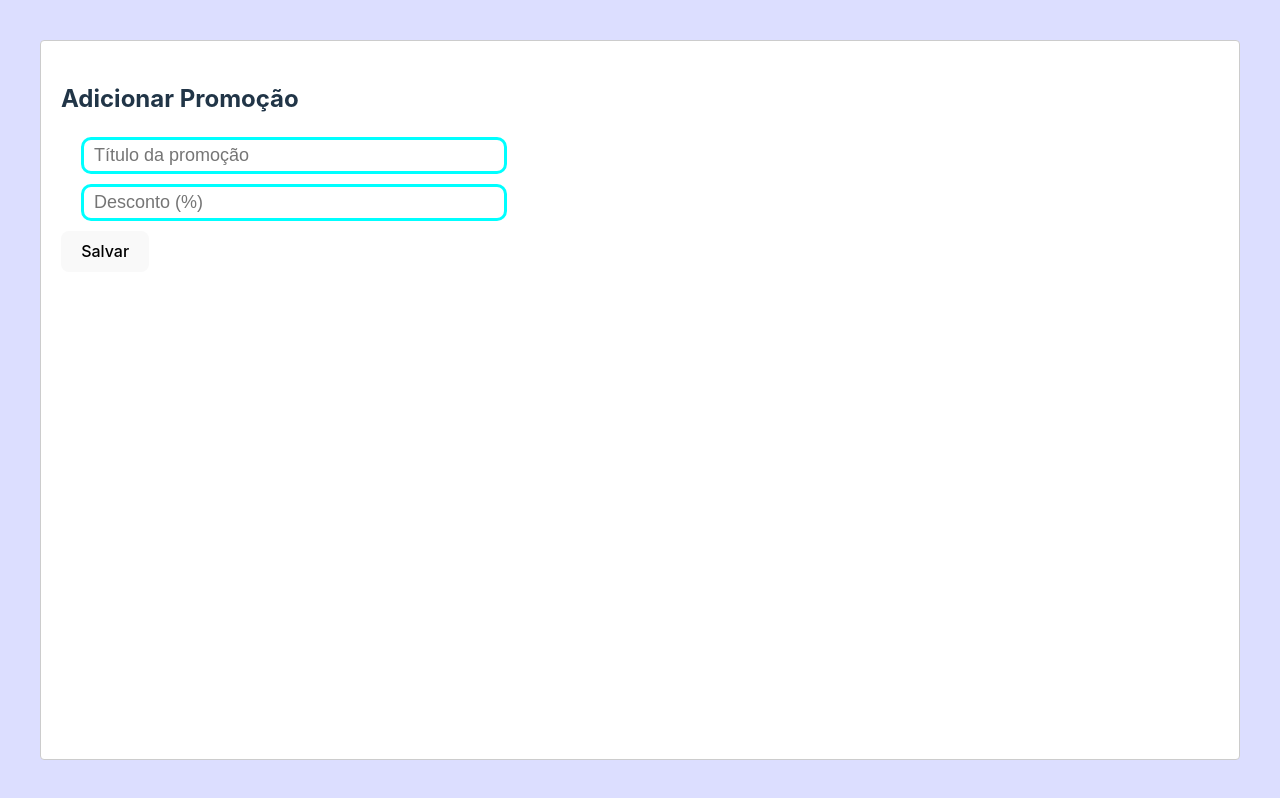
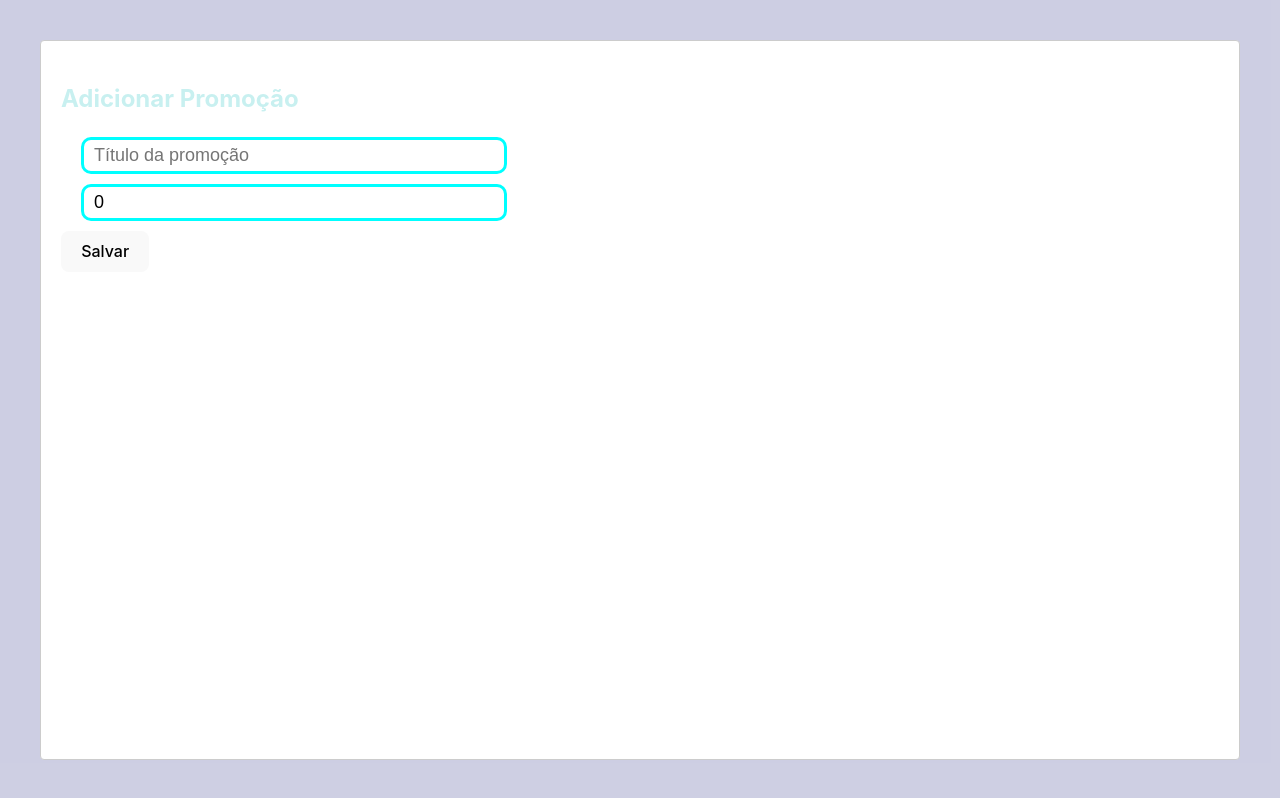
Before and after one commit to GigliarlyM/fotografia-sistema, a React (Vite) app in the folder front-end/: page /photographer/photo in a window 1280 px wide. Both pictures are taken after a click on the button "Adicionar promo". Built offline with nearby package versions, Linux system fonts and the light colour scheme; no server answers.

Commit message:
update get-photo

```diff
--- a/front-end/src/pages/components/popup-promo.jsx
+++ b/front-end/src/pages/components/popup-promo.jsx
@@ -1,7 +1,9 @@
-import React from 'react';
+import React, { useState } from 'react';
 import Modal from 'react-modal';
 
-const PromoModal = ({ isOpen, onClose, onFormSubmit }) => {
+const PromoModal = ({ isOpen, onClose, onFormSubmit, idPhoto }) => {
+  const [newPrice, setNewPrice] = useState(0);
+
   return (
     <Modal
       isOpen={isOpen}
@@ -9,12 +11,13 @@ const PromoModal = ({ isOpen, onClose, onFormSubmit }) => {
       contentLabel="Modal de Promoção"
     >
       <h2>Adicionar Promoção</h2>
-      <form onSubmit={onFormSubmit}>
+      {/* {<form onSubmit={onFormSubmit}>} */}
+      <div>
         {/* Campos do formulário */}
         <input type="text" name="title" placeholder="Título da promoção" />
-        <input type="number" name="discount" placeholder="Desconto (%)" />
-        <button type="submit">Salvar</button>
-      </form>
+        <input type="number" placeholder="Novo preço" value={newPrice} onChange={e => setNewPrice(e.target.value)} />
+        <button type="submit" onClick={() => onFormSubmit(newPrice, idPhoto)}>Salvar</button>
+      </div>
     </Modal>
   );
 };
--- a/front-end/src/pages/get-photo.jsx
+++ b/front-end/src/pages/get-photo.jsx
@@ -36,13 +36,12 @@ function GetPhoto() {
         fetchData()
     }, [cpfPhotographer])
 
-    const handleSubmitPromo = (id) => {
-        console.log(`Id: ${id}`);
+    const handleSubmitPromo = () => {
         setIsModelOpen(true)
     }
 
-    const handleFormSubmit = (data) => {
-        console.log(`Dados: ${data}`);
+    const handleFormSubmit = (data, id) => {
+        console.log(`Dados: ${data} e ${id}`);
         setIsModelOpen(false)
     }
 
@@ -59,11 +58,12 @@ function GetPhoto() {
                     <div className="photo">
                         <h3>Photo id: {photo.id}</h3>
                         <Photo url={photo.url} price={photo.price} />
-                        <button onClick={() => handleSubmitPromo(photo.id)}>Adicionar promo</button>
+                        <button onClick={handleSubmitPromo}>Adicionar promo</button>
                         <PromoModal
                             isOpen={isModelOpen}
                             onClose={() => setIsModalOpen(false)}
                             onFormSubmit={handleFormSubmit}
+                            idPhoto={photo.id}
                         />
                     </div>
                 ))}
--- a/front-end/src/styles/index.css
+++ b/front-end/src/styles/index.css
@@ -11,6 +11,10 @@
   text-rendering: optimizeLegibility;
   -webkit-font-smoothing: antialiased;
   -moz-osx-font-smoothing: grayscale;
+}
+
+p, h1, h2, h3, h4, h5, h6 {
+  color: rgb(200, 240, 240);
 }
 
 a {
@@ -29,7 +33,7 @@ body {
   justify-content: center;
   min-width: 320px;
   min-height: 100vh;
-  background-color: #747bff;
+  background-color: #3b3f8f;
 }
 
 h1 {
```
